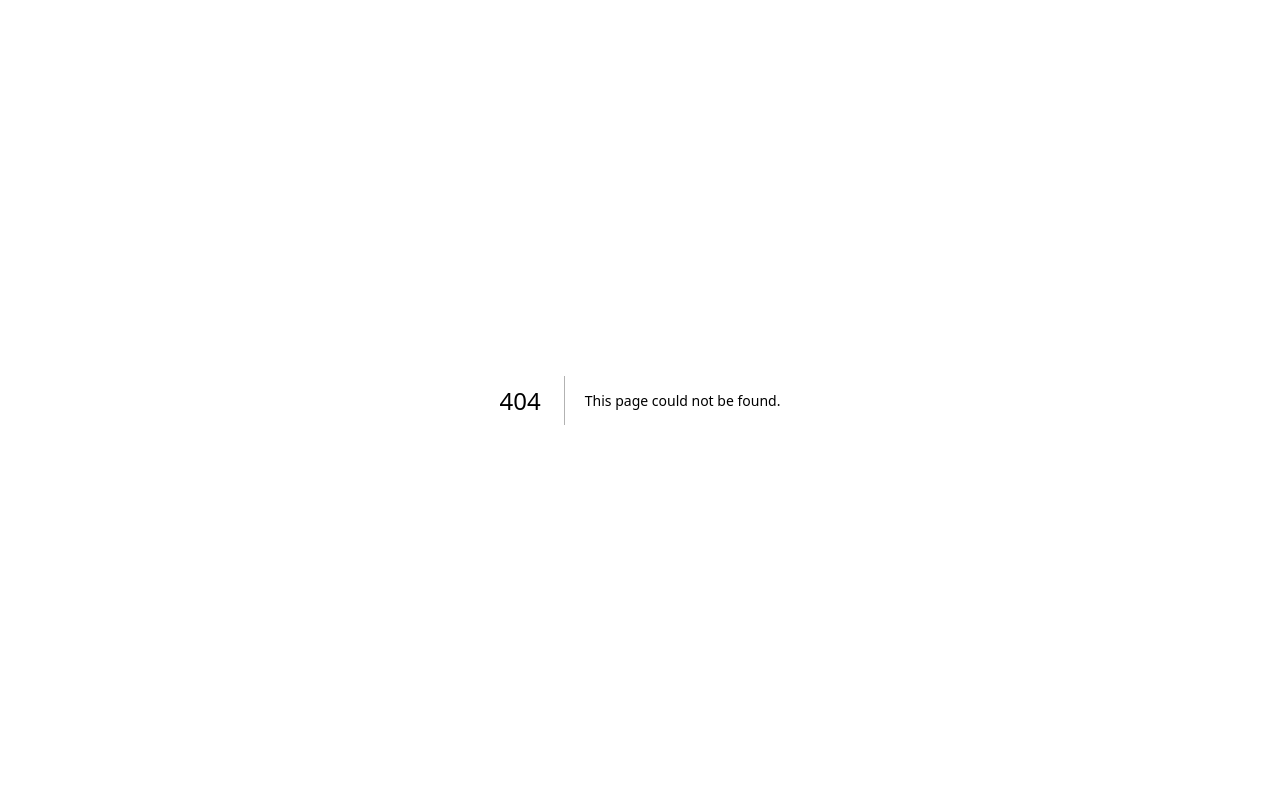
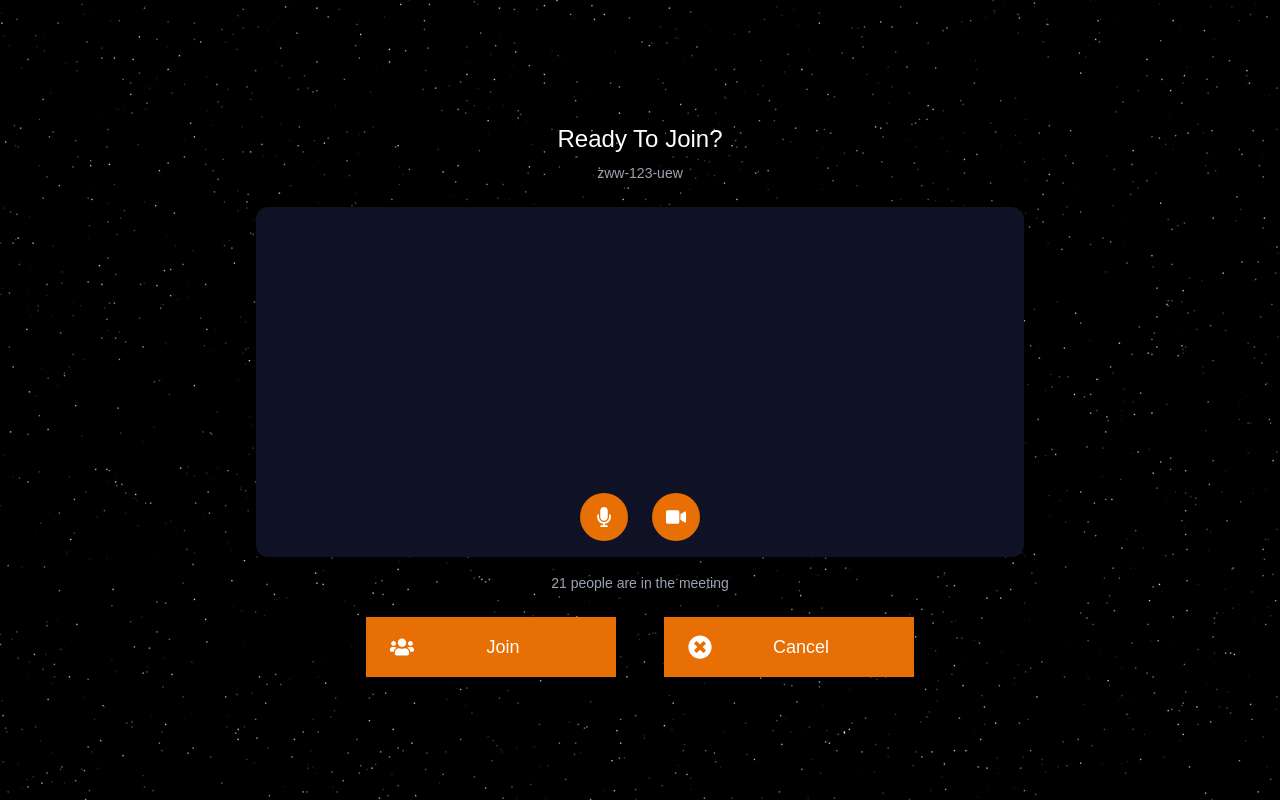
Before and after one commit to MLSAKIIT/weave-frontend, a Next.js app: page /preview in a window 1280 px wide. Before the commit this address had no page. Built offline with nearby package versions, Linux system fonts and the light colour scheme.

Commit message:
added preview page design and cleaned up some home page code.

```diff
--- a/src/app/home/page.tsx
+++ b/src/app/home/page.tsx
@@ -1,15 +1,9 @@
 "use client";
 
-import { useState } from "react";
 import Image from "next/image";
-import { Menu, X } from "lucide-react";
 import { LuKeyboard, LuPlus } from "react-icons/lu";
-import { useRouter } from "next/navigation";
 import Navbar from "@/components/ui/Navbar";
 export default function HomePage() {
-  const [isMenuOpen, setIsMenuOpen] = useState(false);
-  const [activeTab, setActiveTab] = useState("home");
-  const router=useRouter();
   return (
     <div className="star-background bg-black min-h-screen flex flex-col relative text-white">
       {/* Navbar */}
--- /dev/null
+++ b/src/app/preview/page.tsx
@@ -0,0 +1,71 @@
+"use client";
+
+import { useState } from "react";
+import { FaMicrophone, FaMicrophoneSlash, FaVideo, FaVideoSlash, FaUsers, FaTimesCircle } from "react-icons/fa";
+
+const MeetingPreview = () => {
+  const [micOn, setMicOn] = useState(true);
+  const [videoOn, setVideoOn] = useState(true);
+
+  const handleJoin = () => {
+    if (!micOn && !videoOn) {
+      alert("Both microphone and camera are off. Do you still want to join?");
+    }
+  };
+
+  return (
+    <div className="flex flex-col items-center justify-center min-h-screen bg-black relative star-background text-white p-10">
+      <h1 className="text-2xl mb-2">Ready To Join?</h1>
+      <p className="text-gray-400 text-sm">zww-123-uew</p>
+
+      {/* Video Preview Box */}
+      <div className="mt-6 w-full max-w-3xl h-[350px] bg-[#0E1224] rounded-xl flex items-center justify-center relative">
+        {!videoOn && (
+          <p className="absolute text-gray-500 text-lg">Camera is off</p>
+        )}
+
+        {/* Mic & Video Controls */}
+        <div className="absolute bottom-4 left-1/2 transform -translate-x-1/2 flex gap-6">
+          <button
+            onClick={() => setMicOn(!micOn)}
+            className="w-12 h-12 flex items-center justify-center rounded-full bg-[#E76F04] hover:bg-orange-500"
+            aria-label={micOn ? "Turn microphone off" : "Turn microphone on"}
+          >
+            {micOn ? <FaMicrophone size={20} /> : <FaMicrophoneSlash size={20} />}
+          </button>
+
+          <button
+            onClick={() => setVideoOn(!videoOn)}
+            className="w-12 h-12 flex items-center justify-center rounded-full bg-[#E76F04] hover:bg-orange-500"
+            aria-label={videoOn ? "Turn camera off" : "Turn camera on"}
+          >
+            {videoOn ? <FaVideo size={20} /> : <FaVideoSlash size={20} />}
+          </button>
+        </div>
+      </div>
+
+      {/* Meeting Info */}
+      <p className="text-gray-400 text-sm mt-4">21 people are in the meeting</p>
+
+      {/* Join & Cancel Buttons */}
+      <div className="flex gap-12 mt-6 w-full justify-center text-lg">
+        <button
+          onClick={handleJoin}
+          className="flex items-center px-6 py-4 bg-[#E76F04] hover:bg-orange-500 min-w-[150px] max-w-[250px] w-full sm:w-1/4"
+        >
+          <FaUsers size={24} className="mr-auto" />
+          <span className="flex-grow text-center">Join</span>
+        </button>
+
+        <button
+          className="flex items-center px-6 py-4 bg-[#E76F04] hover:bg-orange-500 min-w-[150px] max-w-[250px] w-full sm:w-1/4"
+        >
+          <FaTimesCircle size={24} className="mr-auto" />
+          <span className="flex-grow text-center">Cancel</span>
+        </button>
+      </div>
+    </div>
+  );
+};
+
+export default MeetingPreview;
--- a/src/components/ui/Navbar.tsx
+++ b/src/components/ui/Navbar.tsx
@@ -3,7 +3,6 @@
 import { useState } from "react";
 import Image from "next/image";
 import { Menu, X } from "lucide-react";
-import { LuKeyboard, LuPlus } from "react-icons/lu";
 import { usePathname, useRouter } from "next/navigation";
 
 const Navbar = () => {
```
